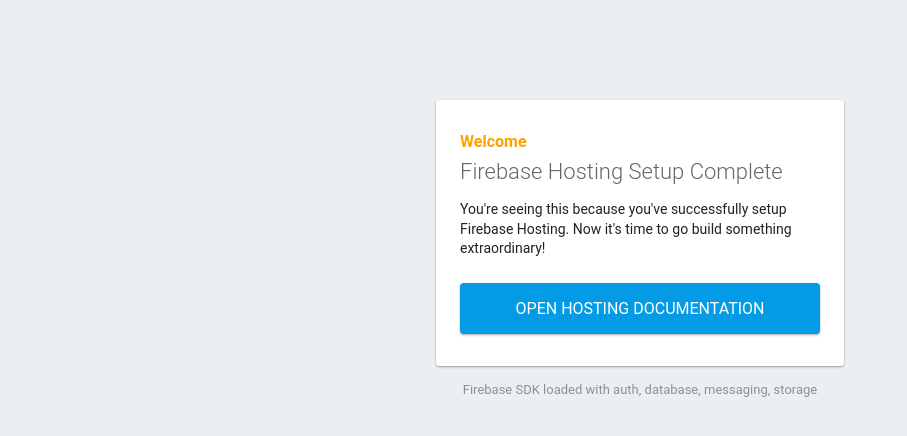
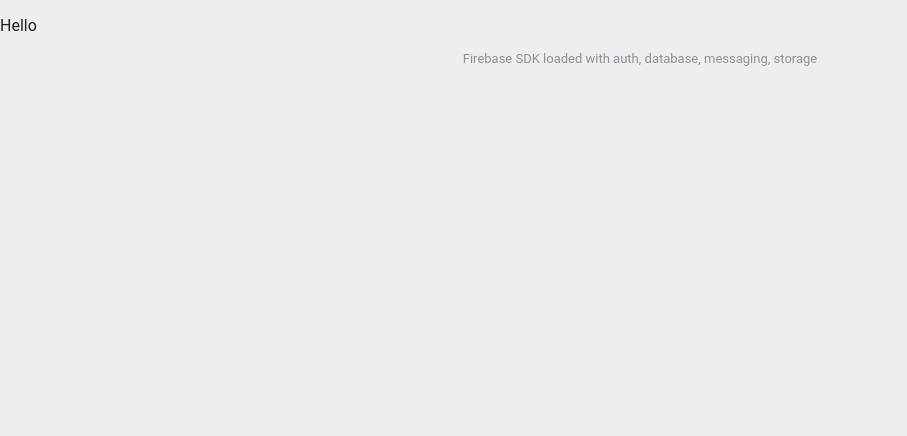
Before and after one commit to mkmik/vitalator, a plain HTML site: page ui/public/index.html in a window 1280 px wide. Shown: the whole page, without its empty margins (0-907 px from the left). Drawn offline with Linux system fonts and the light colour scheme; some packages are replaced by stand-ins of ours.

```diff
--- a/ui/public/index.html
+++ b/ui/public/index.html
@@ -31,17 +31,11 @@
     </style>
   </head>
   <body>
-    <div id="message">
-      <h2>Welcome</h2>
-      <h1>Firebase Hosting Setup Complete</h1>
-      <p>You're seeing this because you've successfully setup Firebase Hosting. Now it's time to go build something extraordinary!</p>
-      <a target="_blank" href="https://firebase.google.com/docs/hosting/">Open Hosting Documentation</a>
-    </div>
+    <p> Hello </p>
     <p id="load">Firebase SDK Loading&hellip;</p>
 
     <script>
       document.addEventListener('DOMContentLoaded', function() {
-        // // 🔥🔥🔥🔥🔥🔥🔥🔥🔥🔥🔥🔥🔥🔥🔥🔥🔥🔥🔥🔥🔥🔥🔥🔥🔥🔥🔥🔥🔥🔥🔥
         // // The Firebase SDK is initialized and available here!
         //
         // firebase.auth().onAuthStateChanged(user => { });
@@ -49,7 +43,6 @@
         // firebase.messaging().requestPermission().then(() => { });
         // firebase.storage().ref('/path/to/ref').getDownloadURL().then(() => { });
         //
-        // // 🔥🔥🔥🔥🔥🔥🔥🔥🔥🔥🔥🔥🔥🔥🔥🔥🔥🔥🔥🔥🔥🔥🔥🔥🔥🔥🔥🔥🔥🔥🔥
 
         try {
           let app = firebase.app();
```
Also changed, not shown: 1 other file.
